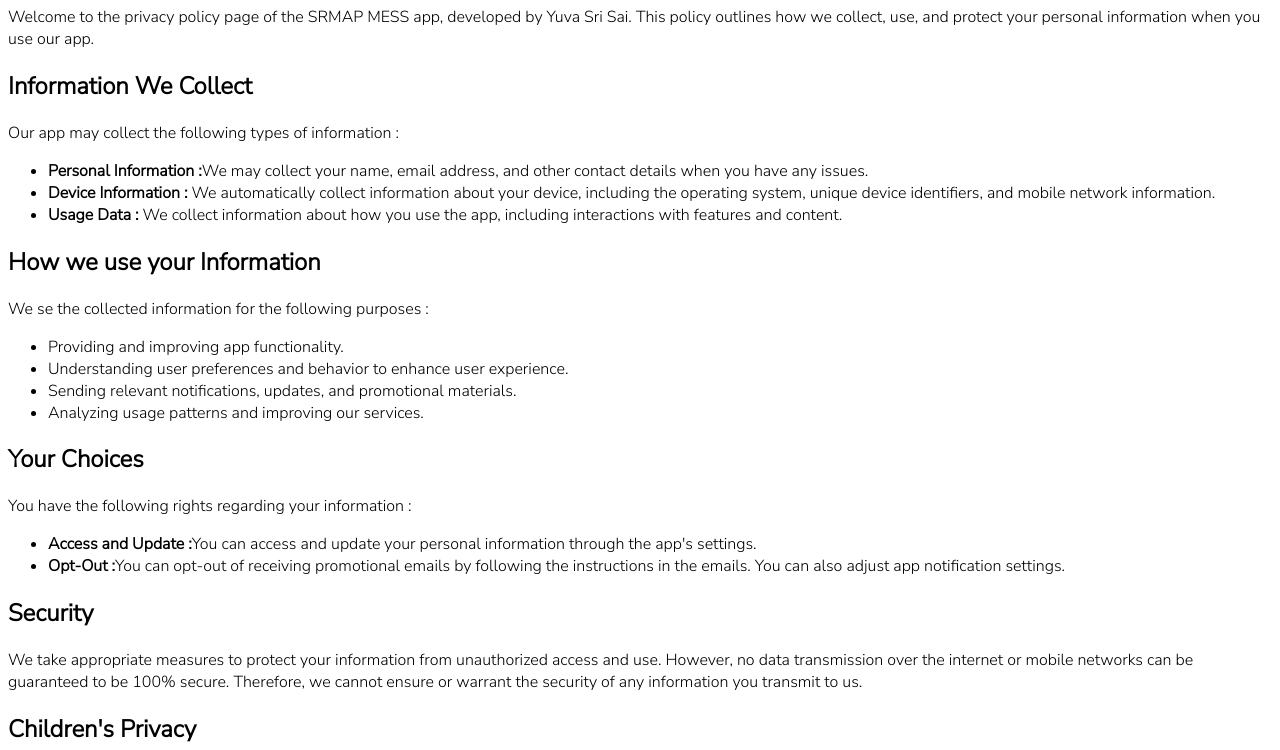
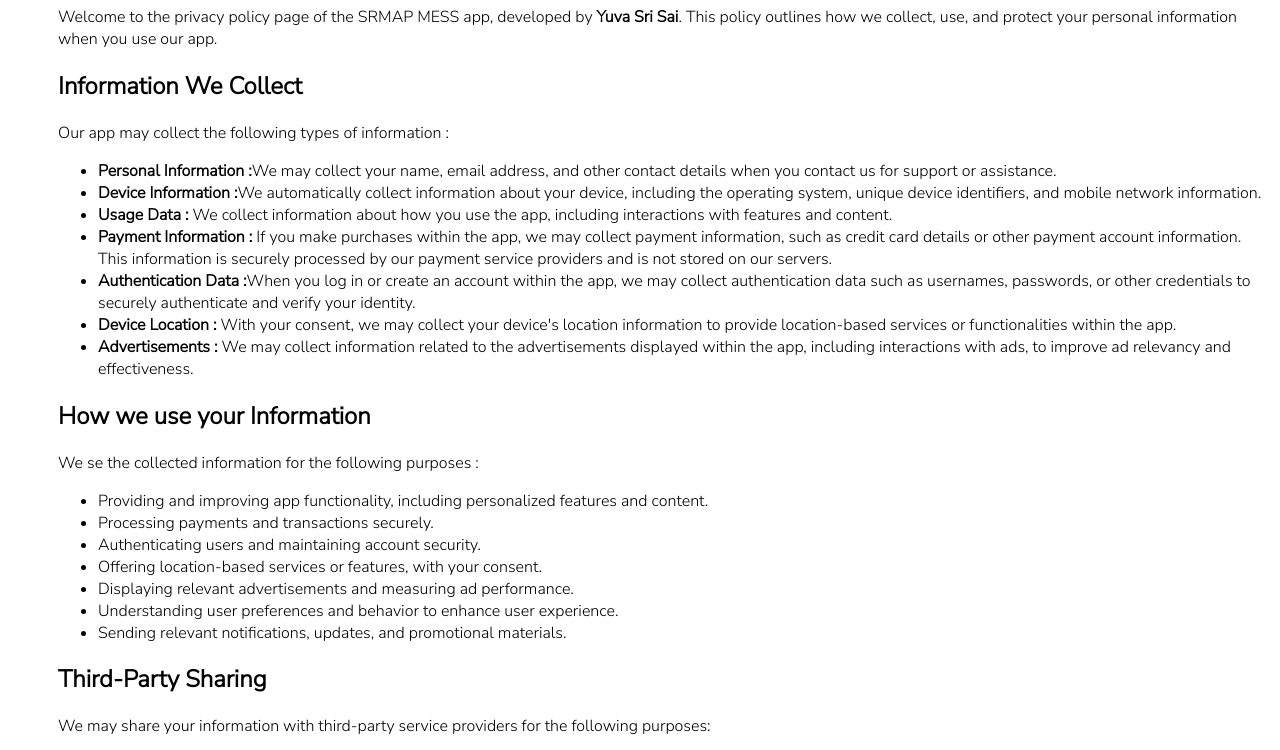
Before and after one commit to YuvaSriSai18/Privacy_Policy, a plain HTML site: page index.html in a window 1280 px wide. Shown: the part 80-830 px from the top of the page. Drawn offline with Linux system fonts and the light colour scheme.

Commit message:
Update index.html

```diff
--- a/index.html
+++ b/index.html
@@ -14,6 +14,7 @@
     <style>
         body{
             font-family: 'Nunito Sans', sans-serif;
+            padding-left: 50px;
         }
         h1{
             font-weight: bold;
@@ -23,37 +24,45 @@
 <body>
    <h1>SRMAP MESS Privacy Policy</h1>
     <p>
-        Welcome to the privacy policy page of the SRMAP MESS app, developed by Yuva Sri Sai. This policy outlines how we collect, use, and protect your personal information when you use our app.
+        Welcome to the privacy policy page of the SRMAP MESS app, developed by <b>Yuva Sri Sai</b>. This policy outlines how we collect, use, and protect your personal information when you use our app.
     </p>
     <h2>Information We Collect</h2>
     <p>Our app may collect the following types of information :</p>
 
     <ul>
-        <li><b>Personal Information :</b>We may collect your name, email address, and other contact details when you have any issues.</li>
-        <li><b>Device Information :</b> We automatically collect information about your device, including the operating system, unique device identifiers, and mobile network information.</li>
+        <li><b>Personal Information :</b>We may collect your name, email address, and other contact details when you contact us for support or assistance.</li>
+        <li><b>Device Information :</b>We automatically collect information about your device, including the operating system, unique device identifiers, and mobile network information.</li>
         <li><b>Usage Data :</b> We collect information about how you use the app, including interactions with features and content.</li>
+        <li><b>Payment Information :</b> If you make purchases within the app, we may collect payment information, such as credit card details or other payment account information. This information is securely processed by our payment service providers and is not stored on our servers.</li>
+        <li><b>Authentication Data :</b>When you log in or create an account within the app, we may collect authentication data such as usernames, passwords, or other credentials to securely authenticate and verify your identity.</li>
+        <li><b>Device Location : </b>With your consent, we may collect your device's location information to provide location-based services or functionalities within the app.</li>
+        <li><b>Advertisements : </b>We may collect information related to the advertisements displayed within the app, including interactions with ads, to improve ad relevancy and effectiveness.</li>
     </ul>
 
     <h2>How we use your Information</h2>
     <p>We se the collected information for the following purposes :</p>
     <ul>
-        <li>Providing and improving app functionality.</li>
+        <li>Providing and improving app functionality, including personalized features and content.</li>
+        <li>Processing payments and transactions securely.</li>
+        <li>Authenticating users and maintaining account security.</li>
+        <li>Offering location-based services or features, with your consent.</li>
+        <li>Displaying relevant advertisements and measuring ad performance.</li>
         <li>Understanding user preferences and behavior to enhance user experience.</li>
         <li>Sending relevant notifications, updates, and promotional materials.</li>
-        <li>Analyzing usage patterns and improving our services.</li>
     </ul>
-<!--    <h2>Third-Party Sharing</h2>
+    <h2>Third-Party Sharing</h2>
     <p>We may share your information with third-party service providers for the following purposes:</p>
     <ul>
         <li><b>Analytics :</b>We may use third-party analytics services to analyze user behavior and app performance.</li>
         <li><b>Marketing :</b>We may share your email address with marketing partners for promotional campaigns. However, we do not sell your personal information to third parties.</li>
-    </ul>    -->
+    </ul>
 
     <h2>Your Choices</h2>
     <p>You have the following rights regarding your information :</p>
     <ul>
         <li><b>Access and Update :</b>You can access and update your personal information through the app's settings.</li>
         <li><b>Opt-Out :</b>You can opt-out of receiving promotional emails by following the instructions in the emails. You can also adjust app notification settings.</li>
+        <li><b>User Rights :</b>You have the right to request access, rectification, erasure, or restriction of your personal data. You can exercise these rights by contacting us.</li>
     </ul>
 
     <h2>Security</h2>
@@ -66,7 +75,7 @@
     </p>
     <h2>Contact Us</h2>
     <p>
-        If you have any questions or concerns about our privacy policy or the data practices of the SRMAP MESS app, please contact us at <a href="mailto:yuvasnakaranagasrisai_thota@srmap.edu.in?subject=Feedback%20for%20our%20app">yuvasankaranagasrisai_thota@srmap.edu.in</a>
+        If you have any questions or concerns about our privacy policy or the data practices of the SRMAP MESS app, please contact us at <a href="mailto:yuvasankaranagasrisai_thota@srmap.edu.in?subject=Feedback%20for%20our%20app">yuvasankaranagasrisai_thota@srmap.edu.in</a>
     </p>
 </body>
 </html>
```
